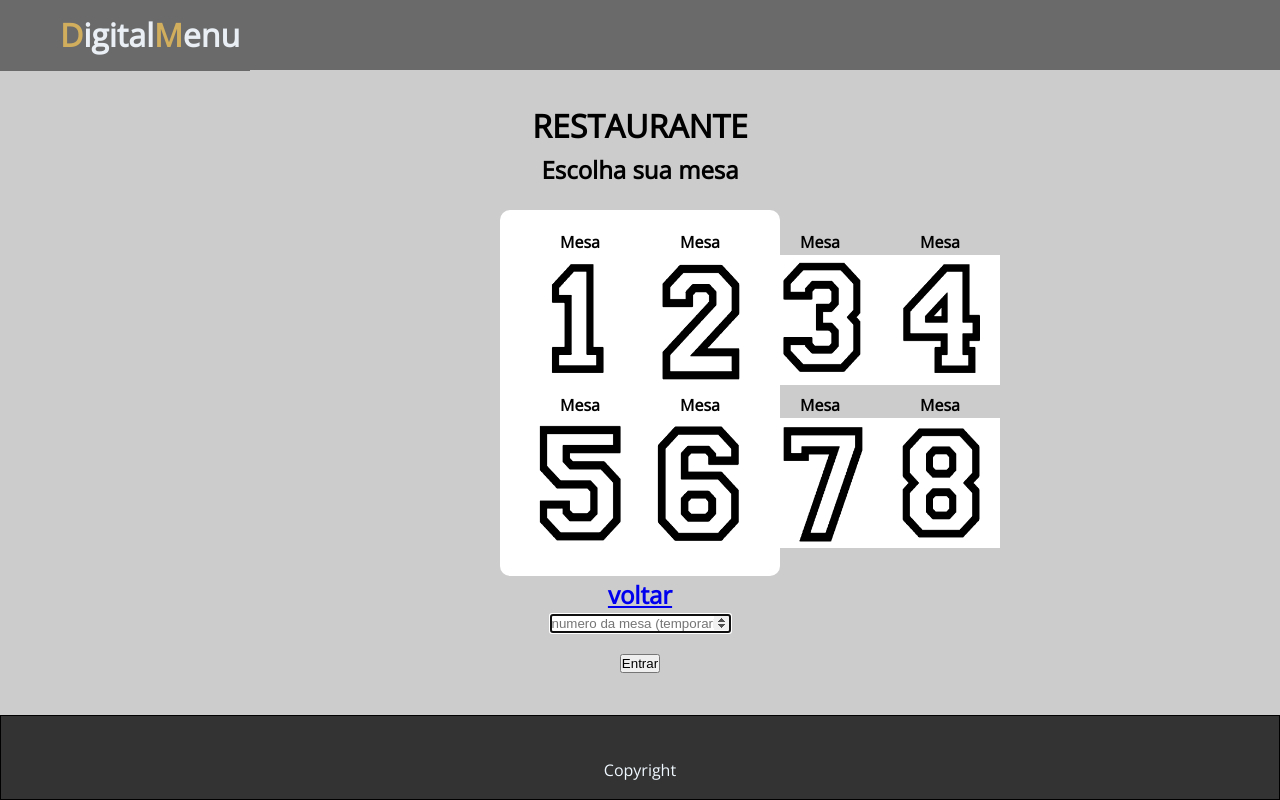
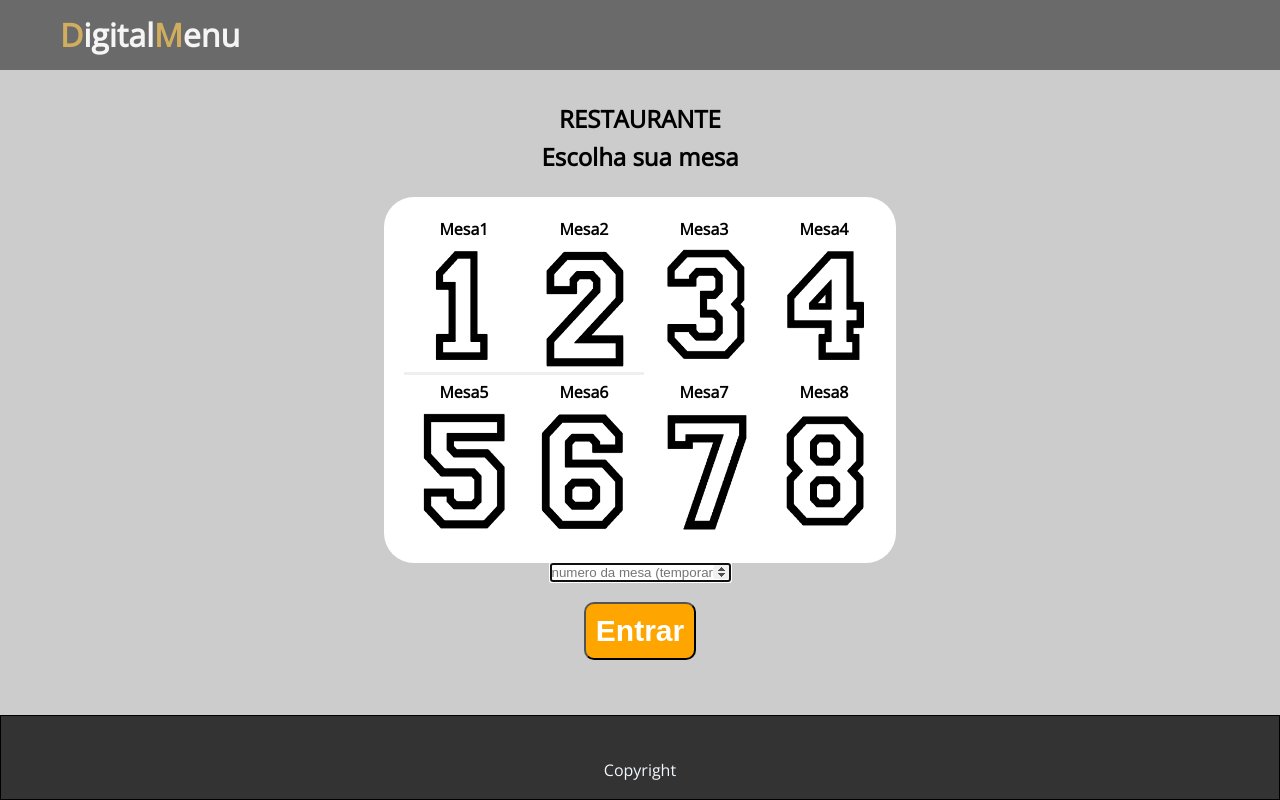
Before and after one commit to DhiegoFernandes/DigitalMenu-WEB, a React (Vite) app in the folder frontend/: page /loginmesa in a window 1280 px wide. Built offline with nearby package versions, Linux system fonts and the light colour scheme.

Commit message:
Adicionados botões e direcionamento ao clicar em digitalMenu

```diff
--- a/frontend/src/pages/Home/Home.css
+++ b/frontend/src/pages/Home/Home.css
@@ -1,9 +1,16 @@
 @import url("https://fonts.googleapis.com/css2?family=Open+Sans:wght@300;400&family=Roboto:wght@100;300;400&display=swap");
 
+
+/* ----  MARCAÇÔES GLOBAIS ---- (alteram todo o front end)*/
 * {
   box-sizing: border-box;
   margin: 0;
   padding: 0;
+}
+
+h1{
+  display: flex;
+  justify-content: center;
 }
 
 .fundo {
@@ -32,6 +39,18 @@ footer {
 main {
   padding: 40px;
   height: 100%;
+}
+
+.digitalMenu {
+  color: white;
+  text-decoration: none;
+
+}
+
+.centralizaGlobal{
+  display: flex;
+  justify-content: center;
+  align-items: center;
 }
 
 /*  HEADER */
@@ -164,12 +183,13 @@ footer a:hover {
   width: 40%;
   border-radius: 10px;
   background-color: orange;
+  color: white;
 
   text-decoration-line: none;
   text-decoration: none;
 }
 
-.direciona{
+.direciona {
   text-decoration: none;
   color: white;
 
--- a/frontend/src/pages/Home/Home.jsx
+++ b/frontend/src/pages/Home/Home.jsx
@@ -10,13 +10,15 @@ import { faCoffee } from '@fortawesome/free-solid-svg-icons'; */
 
 function Home() {
 
- /*  const element = <FontAwesomeIcon icon={faCoffee} />; */
+  /*  const element = <FontAwesomeIcon icon={faCoffee} />; */
 
   return (
     <>
       <header>
         <div id="navbar" className="navbar">
-          <h1 className="logo"><span className="color-secondary">D</span>igital <span className="color-secondary">M</span>enu</h1>
+          <Link className="digitalMenu" to="/">
+            <h1 className="logo"><span className="color-secondary">D</span>igital <span className="color-secondary">M</span>enu</h1>
+          </Link>
           <nav>
             <ul>
               <li><Link className="direciona" to="/loginatendente">Login</Link></li>
@@ -52,7 +54,7 @@ function Home() {
           <a href=""><i className="fab fa-instagram fa-2x"></i></a>
           <a href=""><i className="fab fa-twitter fa-2x"></i></a>
         </div>
-        <p>Copyright</p>
+        <p> (footer bugado em resolucoes baixas)</p>
       </footer>
 
 
--- a/frontend/src/pages/LoginAtendente/LoginAtendente.css
+++ b/frontend/src/pages/LoginAtendente/LoginAtendente.css
@@ -1,37 +1,3 @@
-
-@import url("https://fonts.googleapis.com/css2?family=Open+Sans:wght@300;400&family=Roboto:wght@100;300;400&display=swap");
-
-* {
-    box-sizing: border-box;
-    margin: 0;
-    padding: 0;
-  }
-
-
-  body {
-    font-family: "Open Sans", sans-serif;
-    color: #000;
-    line-height: 1.6;
-    background: #ccc;
-  }
-
-  ul {
-    list-style: none;
-  }
-
-  header {
-    margin-bottom: 35px;
-  }
-
-  footer {
-    margin-top: 0px;
-  }
-
-  main {
-    padding: 40px;
-    height: 100%;
-  }
-
 /*  HEADER */
 .navbar {
   display: flex;
@@ -69,9 +35,10 @@
 .color-secondary {
   color: #d3a741;
 }
+
 /* -----------------   main   ----------- */
 
-.fotodm{
+.fotodm {
   display: flex;
   align-items: center;
   justify-content: center;
@@ -90,13 +57,14 @@
   margin-top: 20px;
 }
 
-.texto1{
+.texto1 {
   text-align: center;
   margin-bottom: 20px;
 }
 
 /* input texto */
-input[type=text], select {
+input[type=text],
+select {
   width: 100%;
   padding: 12px 20px;
   margin: 8px 0;
@@ -105,8 +73,27 @@ input[type=text], select {
   border-radius: 4px;
   box-sizing: border-box;
 }
+
+
+.senha {
+  display: flex;
+  align-items: center;
+
+  border: none;
+
+}
+
+.olhos {
+  width: 25px;
+  height: 25px;
+
+
+  margin-left: -30px;
+}
+
 /* input senha */
-  input[type=password], select {
+input[type=password],
+select {
   width: 100%;
   padding: 12px 20px;
   margin: 8px 0;
@@ -127,33 +114,29 @@ input[type=text], select {
   border-radius: 4px;
   cursor: pointer;
 }
+
 /* mouse sobre entrar */
 input[type=submit]:hover {
   background-color: yellowgreen;
 }
 
-/* ------------------ footer  ---------------- */
-  footer {
-    position: absolute;
-    display: flex;
-    flex-direction: column;
-    justify-content: center;
-    align-items: center;
-    background: #333;
-    position: absolute;
-    width: 100%;
-    bottom: 0;
-    left: 0;
-    padding: 5px;
-    height: 85px;
-    color: aliceblue;
+
+.btn-entrar {
+  font-size: 30px;
+  font-weight: bold;
+  padding: 10px;
+  margin-top: 20px;
+  margin-bottom: 20px;
+  width: 50%;
+  border-radius: 10px;
+  background-color: orange;
+  color: white;
+
+  text-decoration-line: none;
+  text-decoration: none;
 }
 
-  footer a {
-    color: aliceblue;
-    padding: 20px;
+.btn-entrar:hover {
+  background-color: #d3a741;
+  cursor: pointer;
 }
-
-  footer a:hover {
-    color: #d3a741;
-  }
--- a/frontend/src/pages/LoginAtendente/LoginAtendente.jsx
+++ b/frontend/src/pages/LoginAtendente/LoginAtendente.jsx
@@ -5,6 +5,9 @@ import { MainContext } from "../../context/context";
 import './LoginAtendente.css';
 
 import logoDM from "./images/DigitalMenu1.png";
+import olhoFechado from "./images/eyeclosed.png";
+import olhoAberto from "./images/eyeopen.png";
+
 
 function LoginAtendente() {
 
@@ -21,7 +24,12 @@ function LoginAtendente() {
 
       <header>
         <div id="navbar" className="navbar">
-          <h1 className="logo"><span className="color-secondary">D</span>igital <span className="color-secondary">M</span>enu</h1>
+
+          <Link className="digitalMenu" to="/">
+            <h1 className="logo"><span className="color-secondary">D</span>igital <span className="color-secondary">M</span>enu</h1>
+          </Link>
+
+
         </div>
       </header>
 
@@ -42,7 +50,7 @@ function LoginAtendente() {
 
                 <input type="submit" value="Entrar"> */}
             <form>
-              <div>
+              <div >
                 <input
                   autoFocus
                   value={nome}
@@ -50,7 +58,9 @@ function LoginAtendente() {
                   placeholder="Nome"
                   type="text"
                 />
-                <div>
+
+
+                <div className="senha">
                   <input
                     value={senha}
                     onChange={(e) => setSenha(e.target.value)}
@@ -58,24 +68,23 @@ function LoginAtendente() {
                     type={tipoSenha}
                   />
                   {tipoSenha === "password" ? (
-                    <button type="button"
+                    <button className="senha" type="button"
                       onClick={(e) => {
                         e.preventDefault();
                         setTipoSenha("text")
-                      }} >mostrar senha</button>
+                      }} ><img className="olhos" src={olhoFechado} /></button>
                   ) : (
-                    <button type="button"
+                    <button className="senha" type="button"
                       onClick={(e) => {
                         e.preventDefault();
                         setTipoSenha("password")
-                      }}>esconder senha</button>)}
+                      }}><img className="olhos" src={olhoAberto} /></button>)}
                 </div>
               </div>
-              <div>
-                <button
+              <div className="centralizaGlobal">
+                <button className="btn-entrar"
                   type="submit"
                   onClick={(e) => autenticacaoAtendente(e, nome, senha)}>Entrar</button>
-                <p><Link to="/">voltar</Link></p>
               </div>
             </form>
 
--- a/frontend/src/pages/LoginMesa/LoginMesa.css
+++ b/frontend/src/pages/LoginMesa/LoginMesa.css
@@ -1,62 +1,13 @@
-@import url("https://fonts.googleapis.com/css2?family=Open+Sans:wght@300;400&family=Roboto:wght@100;300;400&display=swap");
 
-* {
-    box-sizing: border-box;
-    margin: 0;
-    padding: 0;
-  }
-
-body{
-    margin: 0;
-    font-family: "Open Sans", sans-serif;
-    background: #ccc;
-}
-h1, h2{
-    display: flex;
-    justify-content: center;
-}
-footer {
-    margin-top: 0px;
-}
-footer {
-    position: absolute;
-    display: flex;
-    flex-direction: column;
-    justify-content: center;
-    align-items: center;
-    background: #333;
-    position: absolute;
-    width: 100%;
-    bottom: 0;
-    left: 0;
-    padding: 5px;
-    height: 85px;
-    color: aliceblue;
-  }
-
-  footer a {
-    color: aliceblue;
-    padding: 20px;
-  }
-
-  footer a:hover {
-    color: #d3a741;
-}
 .principal{
-    background-color: #fff;
-    margin-left: 500px;
-    margin-right: 500px;
-    display: flex;
-    flex-direction: column;
-    justify-content: center;
-    border-radius: 10px;
+    background-color: #ffffff;
+    margin-left: 30%;
+    margin-right: 30%;
+    border-radius: 30px;
     padding: 20px;
     margin-top: 20px;
   }
-.logo{
-    background-color: #525252;
 
-}
 .mensagem{
     margin-top: 100px;
 
@@ -66,10 +17,12 @@ footer {
     font-weight: bold;
 
 }
+
 .tamanho-img{
     height: 130px;
     width: 120px;
 }
+
 .Formato-mesa{
     display: flex;
     flex-direction: row;
@@ -107,3 +60,39 @@ footer {
     font-weight: 900;
     color: #d3a741;
   }
+
+  .btn-entrarMesa {
+    font-size: 30px;
+    font-weight: bold;
+    padding: 10px;
+    margin-top: 20px;
+    margin-bottom: 20px;
+    width: 100%;
+    border-radius: 10px;
+    background-color: orange;
+    color: white;
+
+    text-decoration-line: none;
+    text-decoration: none;
+  }
+
+  .btn-entrarMesa:hover {
+    background-color: #d3a741;
+    cursor: pointer;
+  }
+
+  .mesas:hover {
+    background-color: #f8f8f8;
+    height: 150px;
+
+
+  }
+
+  .btn-numero{
+    border: none;
+  }
+
+  .btn-numero:hover{
+    background-color: #ffb300;
+    cursor: pointer;
+  }
--- a/frontend/src/pages/LoginMesa/LoginMesa.jsx
+++ b/frontend/src/pages/LoginMesa/LoginMesa.jsx
@@ -24,59 +24,57 @@ function LoginMesa() {
 
       <header>
         <div id="navbar" className="navbar">
-          <h1 className="logo" ><span className="color-secondary">D</span>igital<span
-            className="color-secondary" >M</span>enu
-          </h1>
+          <Link className="digitalMenu" to="/">
+            <h1 className="logo"><span className="color-secondary">D</span>igital <span className="color-secondary">M</span>enu</h1>
+          </Link>
         </div>
       </header>
 
       <div className="mensagem">
-        <h1>RESTAURANTE</h1>
-        <h2>Escolha sua mesa</h2>
+        <h2 className='centralizaGlobal'>RESTAURANTE</h2>
+        <h2 className='centralizaGlobal'>Escolha sua mesa</h2>
       </div>
 
 
       <main className="principal">
         <div className="Formato-mesa">
           <div className="mesas">
-            <p>Mesa</p>
-            <img className="tamanho-img"
-              src={um}  />
+            <p>Mesa1</p>
+            <button className="btn-numero" type="submit" onClick={(e) => autenticacaoMesa(e, 1)}><img className="tamanho-img" src={um} /></button>
           </div>
           <div className="mesas">
-            <p>Mesa</p>
-            <img className="tamanho-img"
-              src={dois} />
+            <p>Mesa2</p>
+            <button className="btn-numero" type="submit" onClick={(e) => autenticacaoMesa(e, 2)}><img className="tamanho-img" src={dois} /></button>
           </div>
           <div className="mesas">
-            <p>Mesa</p>
+            <p>Mesa3</p>
             <img className="tamanho-img"
               src={tres} />
           </div>
           <div className="mesas">
-            <p>Mesa</p>
+            <p>Mesa4</p>
             <img className="tamanho-img"
               src={quatro} />
           </div>
         </div>
         <div className="Formato-mesa">
           <div className="mesas" >
-            <p>Mesa</p>
+            <p>Mesa5</p>
             <img className="tamanho-img"
               src={cinco} />
           </div>
           <div className="mesas">
-            <p>Mesa</p>
+            <p>Mesa6</p>
             <img className="tamanho-img"
               src={seis} />
           </div>
           <div className="mesas">
-            <p>Mesa</p>
+            <p>Mesa7</p>
             <img className="tamanho-img"
               src={sete} />
           </div>
           <div className="mesas">
-            <p>Mesa</p>
+            <p>Mesa8</p>
             <img className="tamanho-img"
               src={oito} />
           </div>
@@ -91,16 +89,11 @@ function LoginMesa() {
         <p>Copyright</p>
       </footer>
 
-
-      <div>
-        <h2><Link to="/">voltar</Link></h2>
-      </div>
-
       <form className='formTemporario'>
         <input autoFocus value={idMesa}
           onChange={(e) => setidMesa(e.target.value)} placeholder="numero da mesa (temporario)" type="number" />
         <div>
-          <button type="submit" onClick={(e) => autenticacaoMesa(e, idMesa)}>Entrar</button>
+          <button className="btn-entrarMesa"  type="submit" onClick={(e) => autenticacaoMesa(e, idMesa)}>Entrar</button>
         </div>
 
       </form>
```
Also changed, not shown: frontend/src/pages/LoginAtendente/images/eyeclosed.png (added), frontend/src/pages/LoginAtendente/images/eyeopen.png (added). Lines whose indentation alone changed are shown as unchanged.
